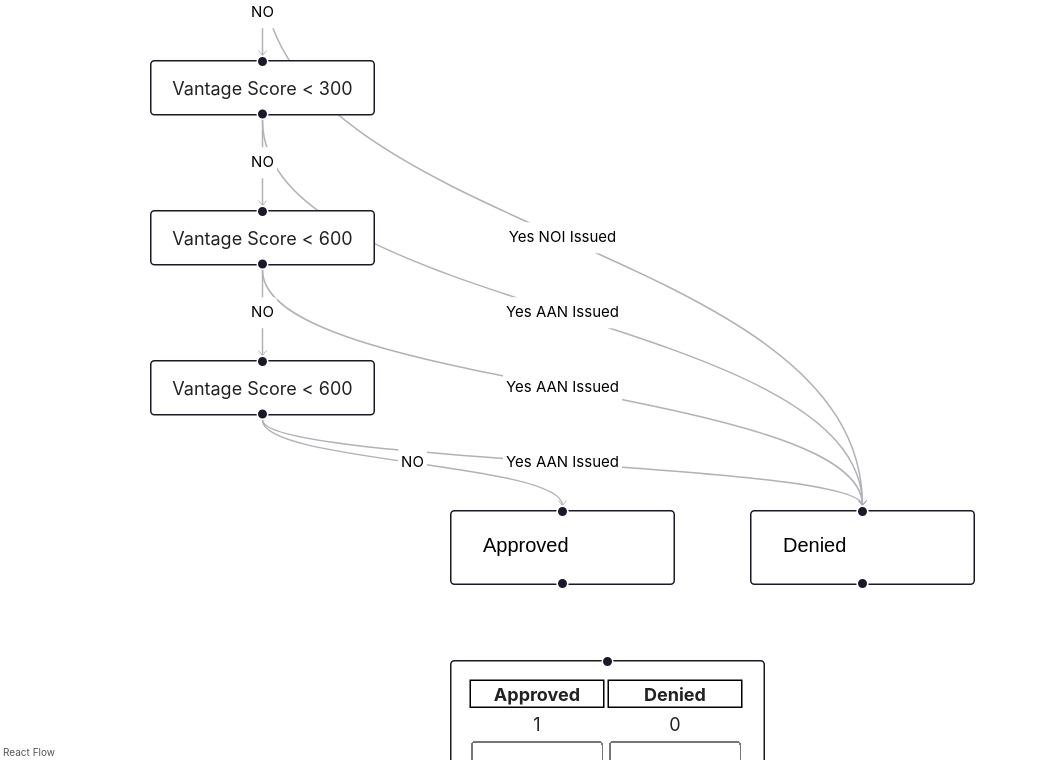
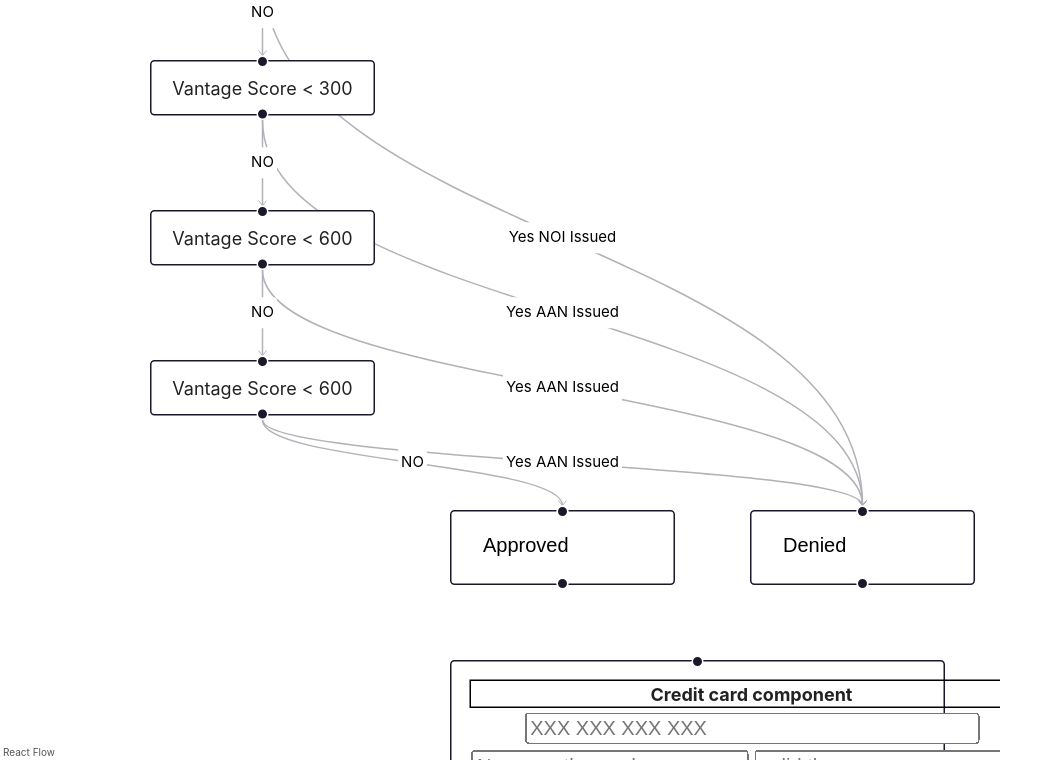
Before and after one commit to mygit-1234/react-flow-project, a React (Create React App) app: page / in a window 1280 px wide. Shown: the part 240-1000 px from the top of the page, without its empty margins (0-1060 px from the left). Built offline with nearby package versions, Linux system fonts and the light colour scheme.

Commit message:
credit card component

```diff
--- a/src/App.css
+++ b/src/App.css
@@ -18,12 +18,6 @@ table, th, td {
   width: 100px;
 }
 
-.embeddedbtn{
-  display:inline-block;
-  width: 80px;
-  height: 40px;
-}
-
 table, tr, td {
   border: none;
 }
--- a/src/Table.tsx
+++ b/src/Table.tsx
@@ -3,19 +3,8 @@ import './App.css';
 
 function Table() {
 
-    const [approvals, setApprovals] = useState<number>(1);
-    const [declines, setDeclines] = useState<number>(0);
-
     const [appNotes, setAppNotes] = useState<string>("");
     const [decNotes, setDecNotes] = useState<string>("");
-
-    const handleApprovals = () => {
-        setApprovals(approvals => approvals + 1);
-    }
-
-    const handleDeclines = () => {
-        setDeclines(declines => declines + 1);
-    }
 
     const handleAppNoteUpdates = (evt: React.ChangeEvent<HTMLInputElement>) => {
         setAppNotes(evt.target.value);
@@ -29,22 +18,16 @@ function Table() {
         <table>
             <thead>
                 <tr>
-                    <th>Approved</th>
-                    <th>Denied</th>
+                    <th colSpan={3}>Credit card component</th>
                 </tr>
             </thead>
             <tbody>
                 <tr>
-                    <td>{approvals}</td>
-                    <td>{declines}</td>
+                    <td colSpan={3}><input style={{width: 295}} type='text' value={appNotes} placeholder="XXX XXX XXX XXX" onChange={handleAppNoteUpdates}/></td>
                 </tr>
                 <tr>
-                    <td><input className='embeddedbtn' type='text' value={appNotes} onChange={handleAppNoteUpdates}/></td>
-                    <td><input className='embeddedbtn' type='text' value={decNotes} onChange={handleDecNoteUpdates}/></td>
-                </tr>
-                <tr>
-                    <td><input className='embeddedbtn' type='button' value='Approve' onClick={handleApprovals}/></td>
-                    <td><input className='embeddedbtn' type='button' value='Decline' onClick={handleDeclines}/></td>
+                    <td colSpan={2}><input type='text' value={decNotes} placeholder="Name on the card" onChange={handleDecNoteUpdates}/></td>
+                    <td colSpan={1}><input type="text" placeholder="valid thru"></input></td>
                 </tr>
             </tbody>
         </table>
--- a/src/initialNodes.tsx
+++ b/src/initialNodes.tsx
@@ -9,5 +9,5 @@ export default [
     { id: '4', data: { label: 'Vantage Score < 600' }, position: { x: 100, y: 400 }},
     { id: '5', data: { label: <TextUpdaterNode label='Approved'/> }, position: { x: 300, y: 500 }},
     { id: '6', data: { label: <TextUpdaterNode label='Denied'/> }, position: { x: 500, y: 500 }} as Node,
-    { id: '7', data: { label: <Table/> }, position: { x: 300, y: 600 }, style: {height: 150, width: 210}} as Node,
+    { id: '7', data: { label: <Table/> }, position: { x: 300, y: 600 }, style: {height: 90, width: 330}} as Node,
   ];
```
